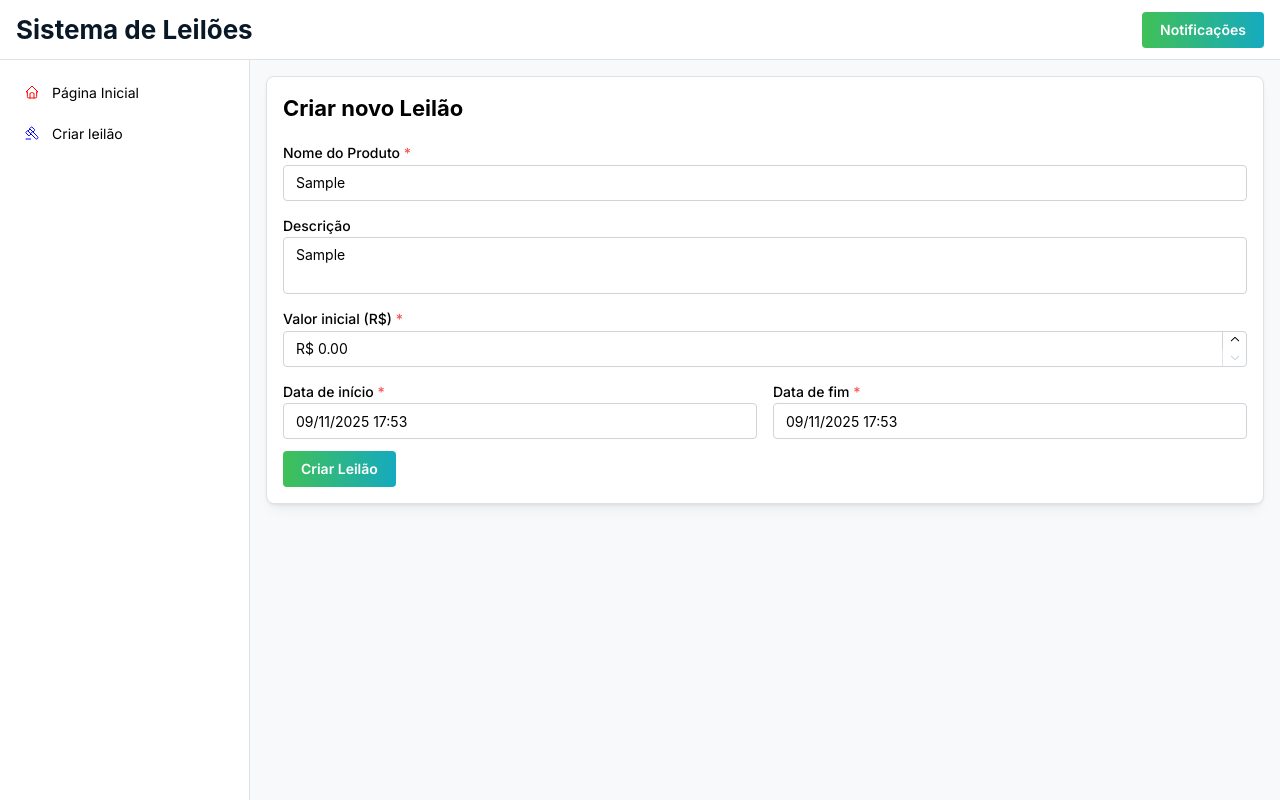
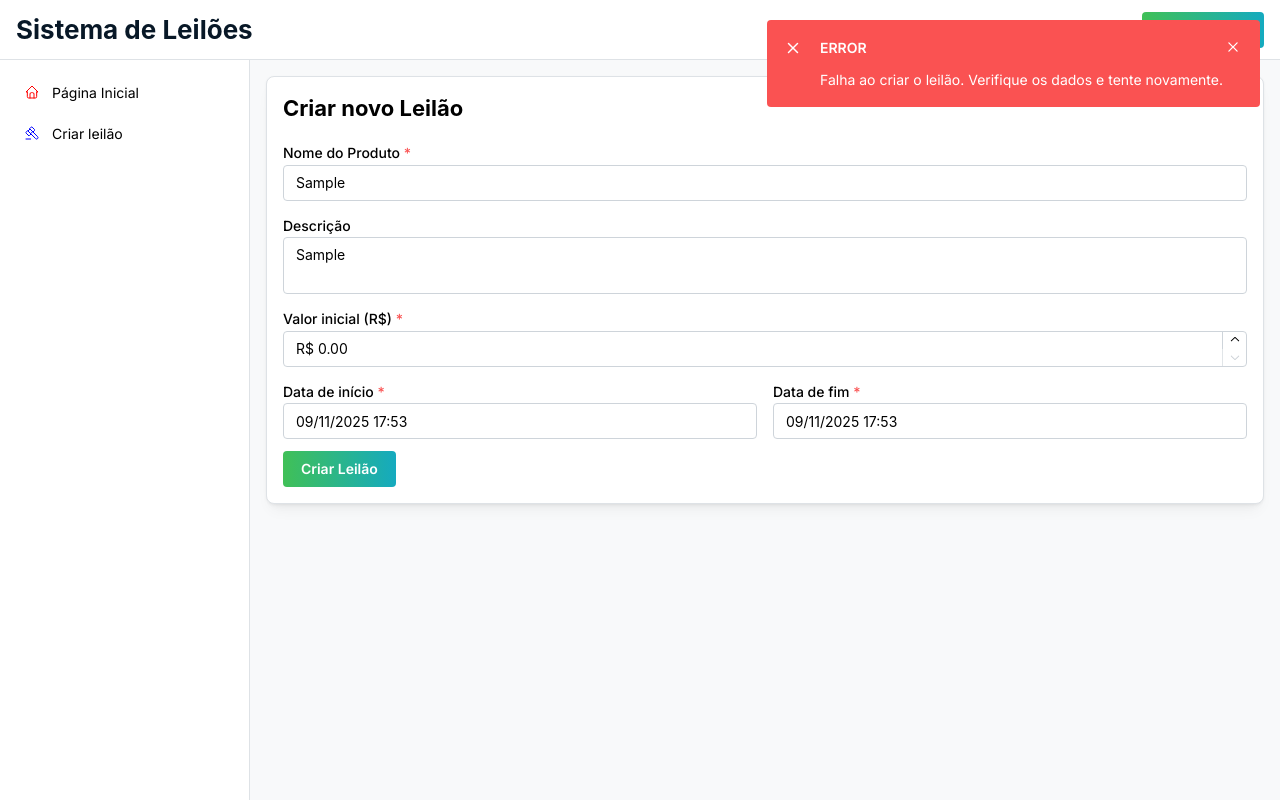
Before and after one commit to RicardoGremmelmaier/Sistemas-Distribuidos, a Next.js app in the folder av3/leilao/frontend/: page /criar-leilao in a window 1280 px wide. Both pictures are taken after typing "Sample", "Sample" into the empty fields and a click on the button "Criar Leilão". Built offline with nearby package versions, Linux system fonts and the light colour scheme; no server answers.

Commit message:
feat: added notification banner for successful auction creation

```diff
--- a/av3/leilao/frontend/src/app/criar-leilao/page.tsx
+++ b/av3/leilao/frontend/src/app/criar-leilao/page.tsx
@@ -1,10 +1,10 @@
 'use client';
 
 import { useState } from 'react';
-import { TextInput, NumberInput, Textarea, Button, Card, Title, Group } from '@mantine/core';
+import { TextInput, NumberInput, Textarea, Card, Title, Group } from '@mantine/core';
 import { DateTimePicker } from '@mantine/dates';
-import { notifications } from '@mantine/notifications';
 import { GradientButton } from '@/components/GradientButton';
+import { NotificationBanner } from '@/components/NotificationBanner';
 
 import axios from 'axios';
 import dayjs from 'dayjs';
@@ -17,15 +17,25 @@ export default function CriarLeilaoPage() {
     dataInicio: new Date(),
     dataFim: new Date(),
   });
+
   const [loading, setLoading] = useState(false);
+  const [notification, setNotification] = useState<{
+    type: 'success' | 'error' | 'warning' | 'info';
+    message: string;
+    visible: boolean;
+  }>({ type: 'info', message: '', visible: false });
 
   const handleChange = (field: string, value: any) => {
     setFormData((prev) => ({ ...prev, [field]: value }));
   };
 
+  const handleCloseNotification = () =>
+    setNotification((prev) => ({ ...prev, visible: false }));
+
   const handleSubmit = async (e: React.FormEvent) => {
     e.preventDefault();
     setLoading(true);
+    setNotification((prev) => ({ ...prev, visible: false }));
 
     const payload = {
       nomeDoProduto: formData.nomeDoProduto,
@@ -35,14 +45,15 @@ export default function CriarLeilaoPage() {
       dataFim: dayjs(formData.dataFim).format('YYYY-MM-DDTHH:mm:ss'),
     };
 
-
     try {
       await axios.post('http://localhost:8080/leiloes', payload);
-      notifications.show({
-        title: 'Sucesso!',
-        message: 'Leilão criado com sucesso.',
-        color: 'green',
+
+      setNotification({
+        type: 'success',
+        message: 'Leilão criado com sucesso!',
+        visible: true,
       });
+
       setFormData({
         nomeDoProduto: '',
         descricao: '',
@@ -51,20 +62,13 @@ export default function CriarLeilaoPage() {
         dataFim: new Date(),
       });
     } catch (error: any) {
-        if (axios.isAxiosError(error)) {
-            console.error("Erro na requisição Axios:");
-            console.error("Status:", error.response?.status);
-            console.error("Mensagem:", error.response?.data?.message);
-            console.error("Erro completo:", error.response?.data);
-            console.error("Payload enviado:", payload);
-        } else {
-            console.error("Erro inesperado:", error);
-        }
-
-        notifications.show({
-            title: 'Erro',
-            message: `Falha ao criar leilão: ${error.response?.data?.message || 'Erro desconhecido'}`,
-            color: 'red',
+      console.error('Erro ao criar leilão:', error);
+      setNotification({
+        type: 'error',
+        message:
+          error.response?.data?.message ||
+          'Falha ao criar o leilão. Verifique os dados e tente novamente.',
+        visible: true,
       });
     } finally {
       setLoading(false);
@@ -72,6 +76,14 @@ export default function CriarLeilaoPage() {
   };
 
   return (
+    <>
+      <NotificationBanner
+        type={notification.type}
+        message={notification.message}
+        visible={notification.visible}
+        onClose={handleCloseNotification}
+      />
+
       <div className="flex justify-center items-center w-full mt-10">
         <Card shadow="sm" radius="md" withBorder className="w-[600px]">
           <Title order={3} mb="md">
@@ -99,7 +111,7 @@ export default function CriarLeilaoPage() {
 
             <NumberInput
               label="Valor inicial (R$)"
-            prefix='R$ '
+              prefix="R$ "
               value={formData.lanceInicial}
               onChange={(v) => handleChange('lanceInicial', v || 0)}
               min={0}
@@ -113,14 +125,14 @@ export default function CriarLeilaoPage() {
 
             <Group grow mb="sm">
               <DateTimePicker
-              dropdownType='modal'
+                dropdownType="modal"
                 label="Data de início"
                 value={formData.dataInicio}
                 onChange={(v) => handleChange('dataInicio', v)}
                 required
               />
               <DateTimePicker
-              dropdownType='modal'
+                dropdownType="modal"
                 label="Data de fim"
                 value={formData.dataFim}
                 onChange={(v) => handleChange('dataFim', v)}
@@ -128,9 +140,14 @@ export default function CriarLeilaoPage() {
               />
             </Group>
 
-          <GradientButton text={loading ? 'Criando...' : 'Criar Leilão'} type='submit' disabled={loading} />
+            <GradientButton
+              text={loading ? 'Criando...' : 'Criar Leilão'}
+              type="submit"
+              disabled={loading}
+            />
           </form>
         </Card>
       </div>
+    </>
   );
 }
--- /dev/null
+++ b/av3/leilao/frontend/src/components/NotificationBanner.tsx
@@ -0,0 +1,61 @@
+'use client';
+
+import { useEffect } from 'react';
+import { Alert, Transition } from '@mantine/core';
+import { IconCheck, IconX, IconAlertCircle } from '@tabler/icons-react';
+
+interface NotificationBannerProps {
+  type: 'success' | 'error' | 'warning' | 'info';
+  message: string;
+  visible: boolean;
+  onClose: () => void;
+}
+
+export function NotificationBanner({ type, message, visible, onClose }: NotificationBannerProps) {
+  const icons = {
+    success: <IconCheck size={18} />,
+    error: <IconX size={18} />,
+    warning: <IconAlertCircle size={18} />,
+    info: <IconAlertCircle size={18} />,
+  };
+
+  const colors = {
+    success: 'green',
+    error: 'red',
+    warning: 'yellow',
+    info: 'blue',
+  };
+
+  useEffect(() => {
+    if (visible) {
+      const timer = setTimeout(() => {
+        onClose();
+      }, 4000);
+      return () => clearTimeout(timer);
+    }
+  }, [visible, onClose]);
+
+  return (
+    <Transition
+      mounted={visible}
+      transition="slide-down"
+      duration={300}
+      timingFunction="ease"
+    >
+      {(styles) => (
+        <div style={{ position: 'fixed', top: 20, right: 20, zIndex: 2000, ...styles }}>
+          <Alert
+            icon={icons[type]}
+            title={type.toUpperCase()}
+            color={colors[type]}
+            withCloseButton
+            onClose={onClose}
+            variant="filled"
+          >
+            {message}
+          </Alert>
+        </div>
+      )}
+    </Transition>
+  );
+}
```
Lines whose indentation alone changed are shown as unchanged.
